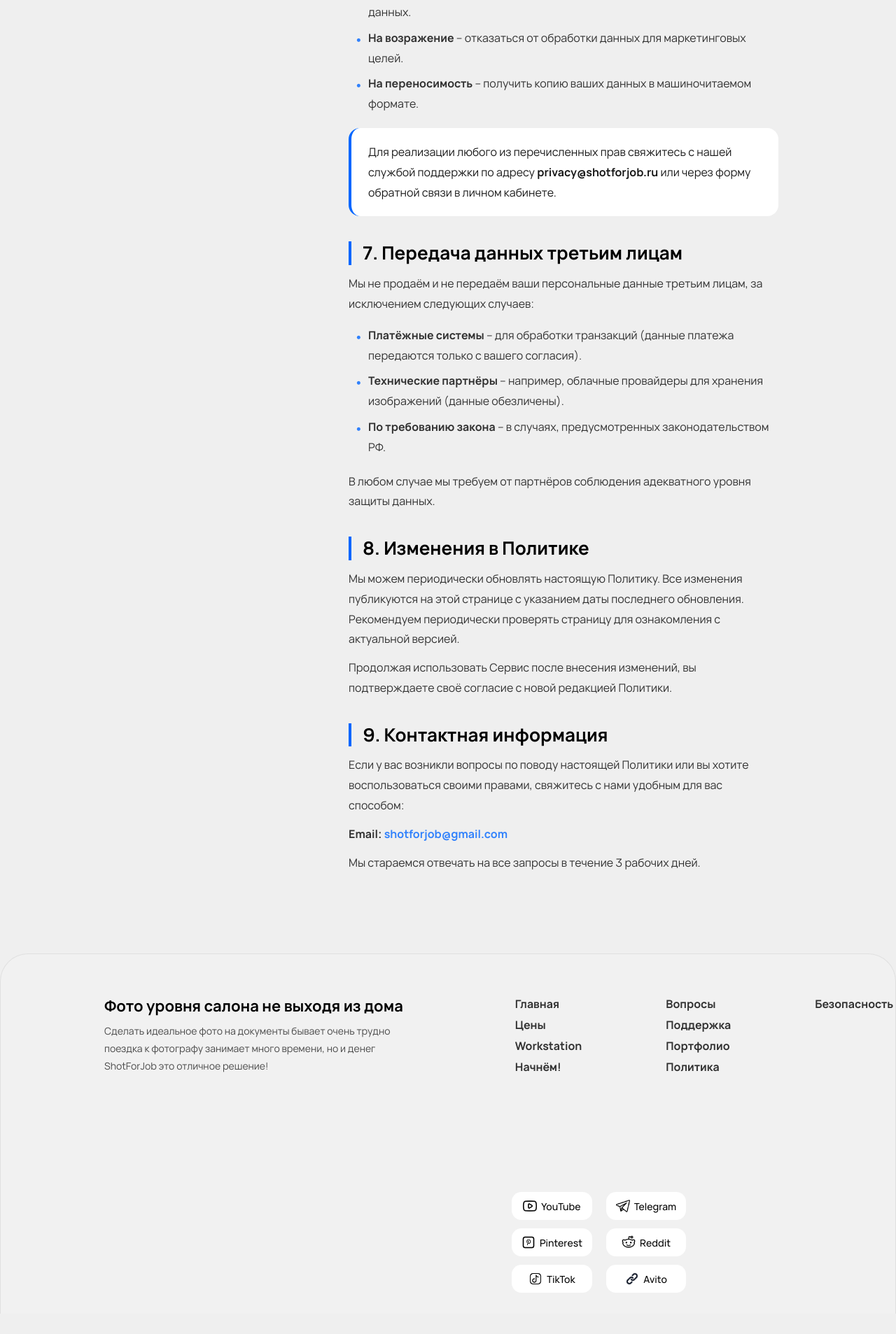
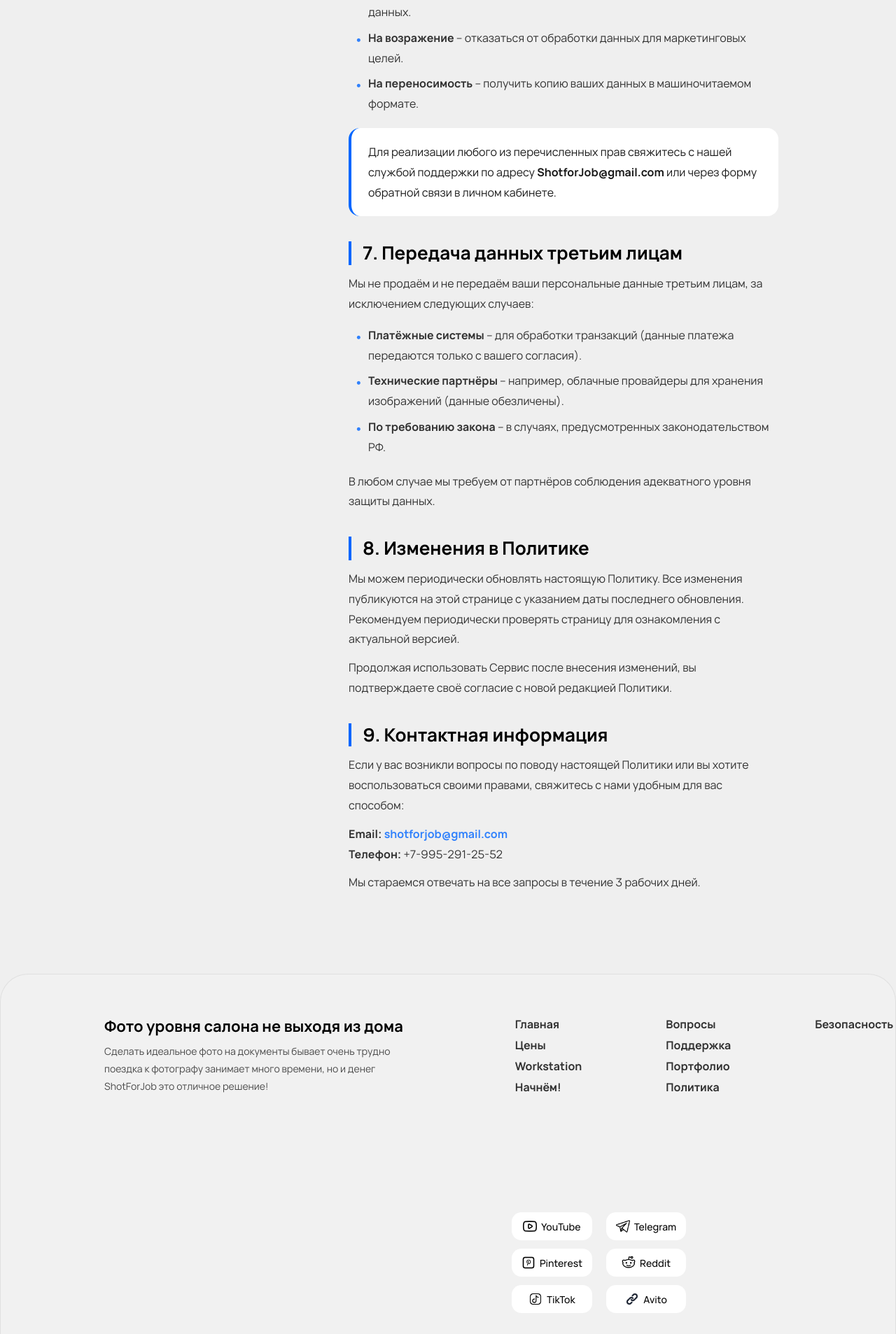
Before and after one commit to Lunarflux-hub/ShotforJob, a Django app: page /policy/ in a window 1280 px wide. Shown: the part 2960-4867 px from the top of the page at 70% size. Before the commit the page ends 4838 px from the top, so only its background shows below. Run offline with Django 5.2, Linux system fonts and the light colour scheme; parts of the project's set-up code (start-up, migrations or seed data) failed here and were passed over.

Commit message:
Rewrite public ofert

```diff
--- a/templates/policy.html
+++ b/templates/policy.html
@@ -474,7 +474,7 @@
                     <div class="highlight-box">
                         <p>
                             Для реализации любого из перечисленных прав свяжитесь с нашей службой поддержки по адресу
-                            <strong>privacy@shotforjob.ru</strong> или через форму обратной связи в личном кабинете.
+                            <strong>ShotforJob@gmail.com</strong> или через форму обратной связи в личном кабинете.
                         </p>
                     </div>
                 </div>
@@ -517,6 +517,10 @@
                         <strong>Email:</strong>
                         <a href="/support" style="color: #0066FF; font-weight: 700; text-decoration: none; opacity: 1;">
                             shotforjob@gmail.com
+                        </a><br>
+                        <strong>Телефон:</strong>
+                        <a  style="">
+                            +7-995-291-25-52
                         </a>
                     </p>
                     <p>
@@ -713,7 +717,7 @@
                         4.1. Настоящее согласие вступает в силу с момента его предоставления (регистрация, чекбокс или использование сервиса) и действует в течение всего периода использования мной сервиса ShotForJob, а после прекращения использования – в течение сроков, установленных законодательством для хранения финансовых и иных документов (например, 5 лет для бухгалтерских документов).
                     </p>
                     <p>
-                        4.2. Я имею право отозвать данное согласие полностью или в части, направив письменное заявление на адрес электронной почты Оператора: <strong>privacy@shotforjob.ru</strong>.
+                        4.2. Я имею право отозвать данное согласие полностью или в части, направив письменное заявление на адрес электронной почты Оператора: <strong>shotforjob@gmail.com</strong>.
                     </p>
                     <p>
                         4.3. Отзыв согласия не влияет на законность обработки моих персональных данных, осуществлённой до момента отзыва. В случае отзыва согласия Оператор обязан прекратить обработку моих данных и уничтожить их в течение 30 календарных дней с даты получения заявления, за исключением случаев, когда Оператор вправе продолжать обработку без моего согласия на основаниях, предусмотренных законом.
@@ -885,8 +889,10 @@
                     <h2>11. Реквизиты и контакты Исполнителя</h2>
                     <p><strong>ФИО:</strong> Моругнов Ростислав Максимович<br>
                     <strong>ИНН:</strong> 616514104481<br>
+                    <strong>Статус:</strong> «плательщик налога на профессиональный доход (самозанятый)»<br>
                     <strong>E-mail:</strong> ShotforJob@gmail.com<br>
-                    <strong>Сайт:</strong> <a href="https://shotforjob" target="_blank">https://shotforjob</a></p>
+                    <strong>Сайт:</strong> <a href="https://shotforjob" target="_blank">https://shotforjob</a><br>
+                    <strong>Aдресс:</strong> Россия, Ростовская обл., Ростов-на-дону<br></p>
                     <p><strong>Дата публикации:</strong> «22» августа 2026 г.<br>
                     <strong>Редакция № 1</strong></p>
                 </div>
```
